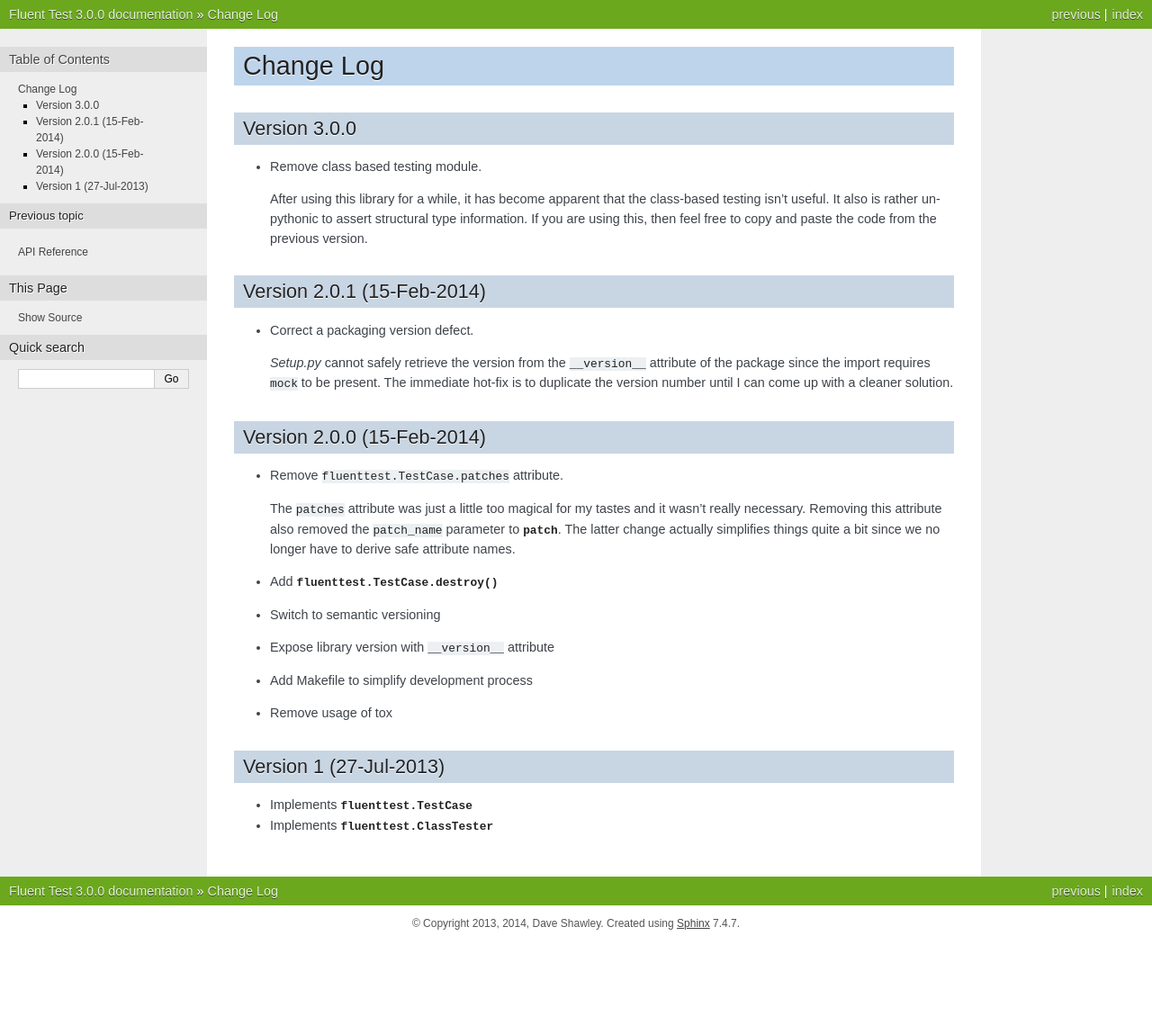
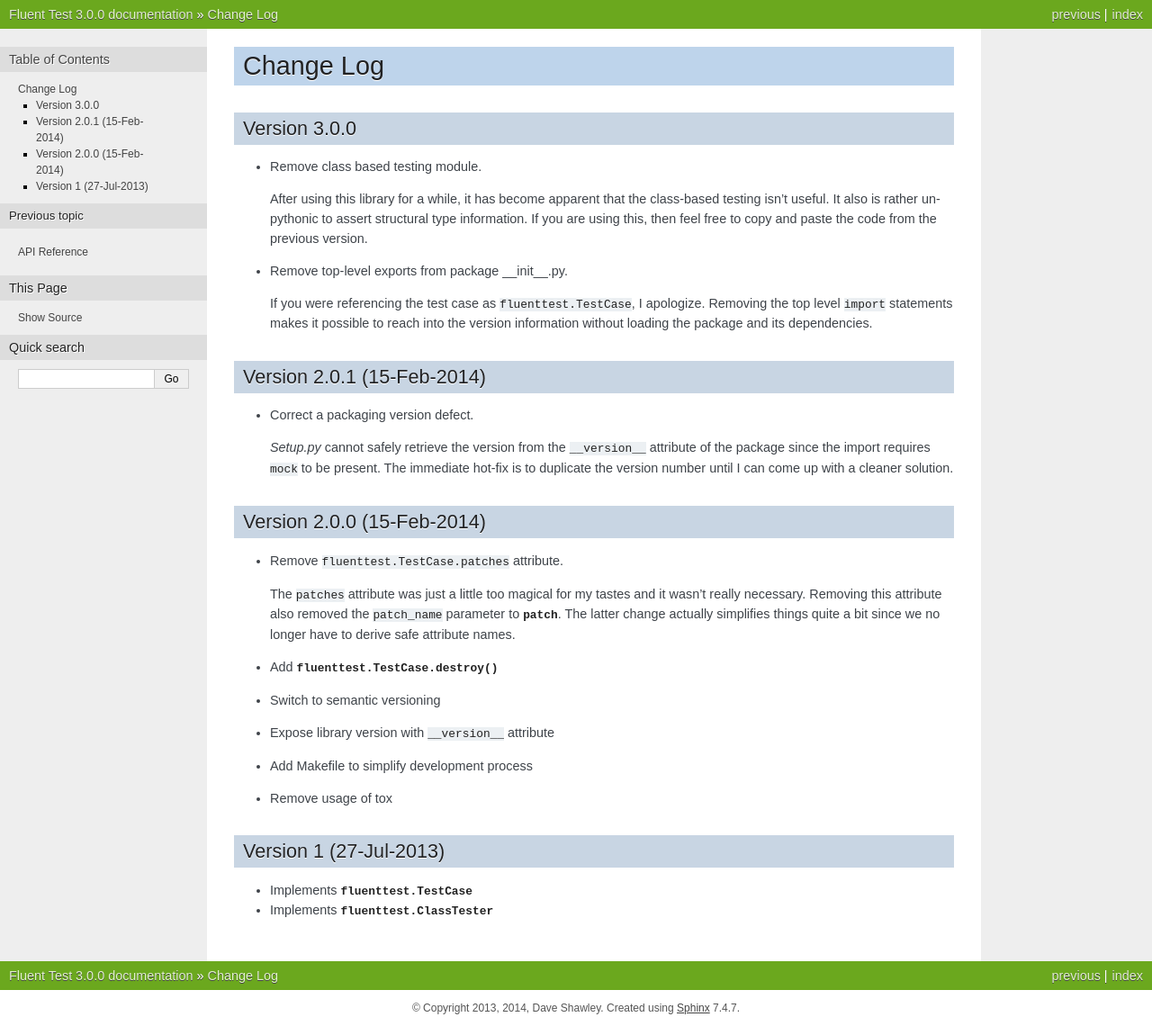
Before and after one commit to movermeyer/fluent-test, a Sphinx documentation site: the page built from doc/changelog.rst, in a window 1280 px wide. Shown: the whole page at 90% size. Built offline with Sphinx 7.4.7, drawn with Linux system fonts in a browser that asks for light colours; before the commit the page ends 1046 px from its top, so only the background shows below that.

Commit message:
Remove imports from fluenttest/__init__.py.

```diff
--- a/doc/api.rst
+++ b/doc/api.rst
@@ -4,6 +4,6 @@
 TestCase
 --------
 
-.. autoclass:: fluenttest.TestCase
+.. autoclass:: fluenttest.test_case.TestCase
     :members:
     :undoc-members:
--- a/doc/changelog.rst
+++ b/doc/changelog.rst
@@ -9,6 +9,13 @@
   class-based testing isn't useful.  It also is rather un-pythonic to
   assert structural type information.  If you are using this, then feel
   free to copy and paste the code from the previous version.
+
+- Remove top-level exports from package __init__.py.
+
+  If you were referencing the test case as ``fluenttest.TestCase``, I
+  apologize.  Removing the top level ``import`` statements makes it
+  possible to reach into the version information without loading the
+  package and its dependencies.
 
 Version 2.0.1 (15-Feb-2014)
 ---------------------------
--- a/doc/conf.py
+++ b/doc/conf.py
@@ -21,7 +21,7 @@
 copyright = '2013, 2014, Dave Shawley'
 
 # The short X.Y version.
-version = fluenttest.__version__
+version = '.'.join(str(x) for x in fluenttest.version_info[:2])
 # The full version, including alpha/beta/rc tags.
 release = fluenttest.__version__
 
--- a/setup.py
+++ b/setup.py
@@ -4,6 +4,7 @@
 from setuptools import find_packages, setup
 
 from setupext import read_requirements_from_file
+import fluenttest
 
 
 root_dir = os.path.dirname(__file__)
@@ -26,7 +27,7 @@
 # let setuptools.setup do the real work
 setup(
     name='Fluent-Test',
-    version='2.0.1',
+    version=fluenttest.__version__,
     license='BSD',
     author='Dave Shawley',
     author_email='daveshawley@gmail.com',
```
Also changed, not shown: doc/unit-testing.rst (+12 -12 lines), fluenttest/__init__.py (+1 -7 lines), 1 other file.
